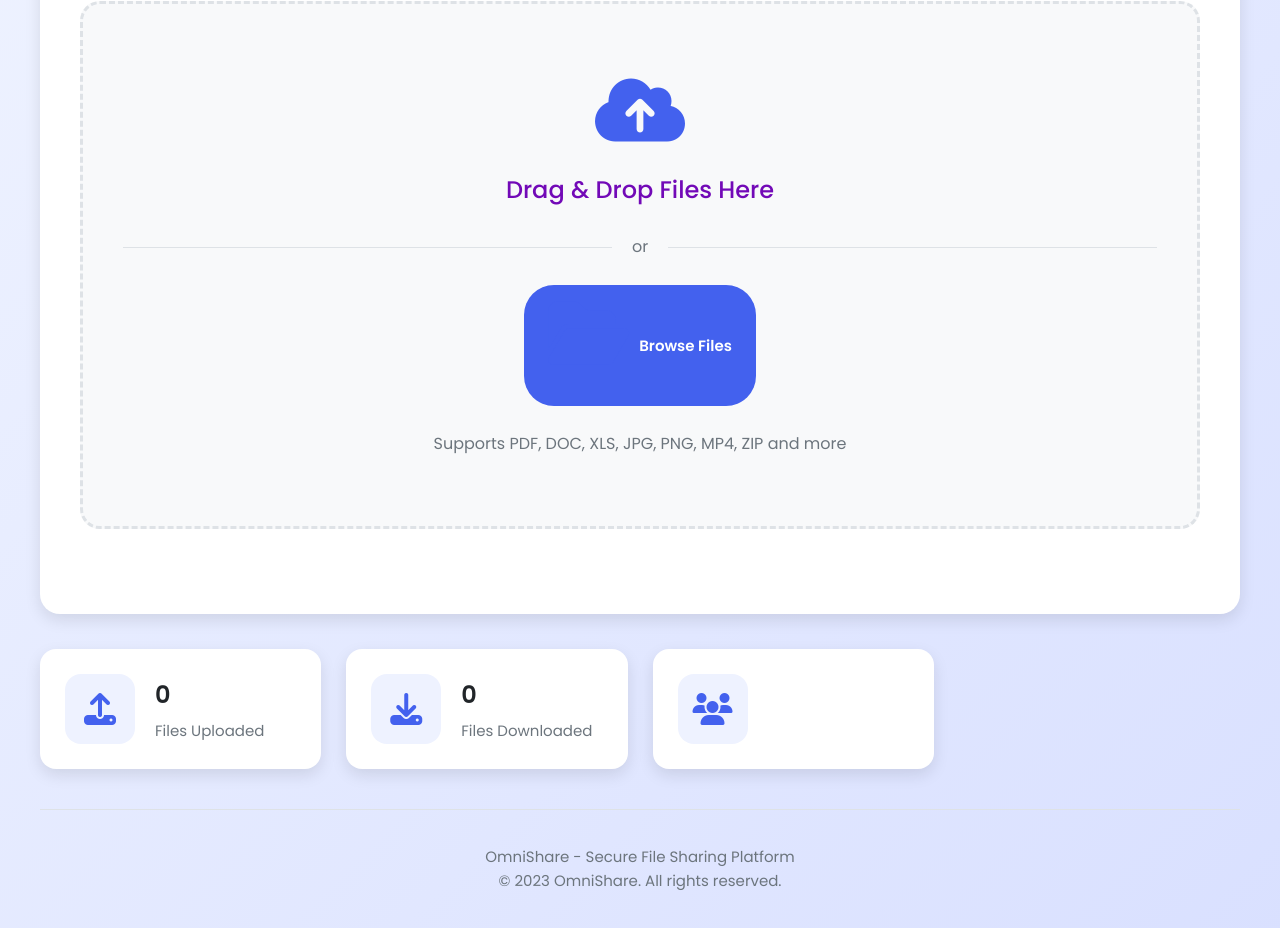
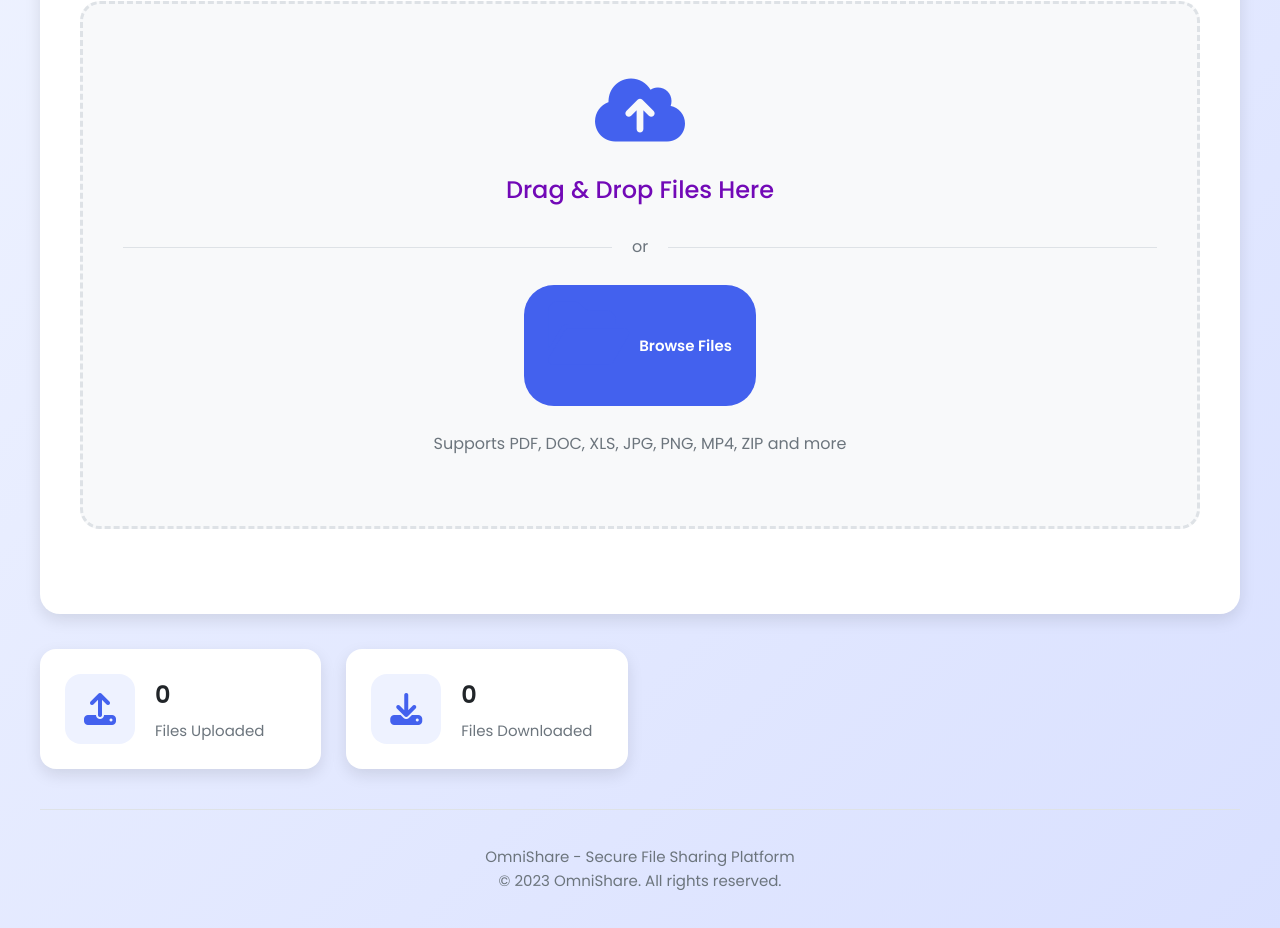
Before and after one commit to ren1er/omnishare, a plain HTML site: page index.html in a window 1280 px wide. Shown: the part 362-1290 px from the top of the page. Drawn offline with Linux system fonts and the light colour scheme.

Commit message:
Update index.html

```diff
--- a/index.html
+++ b/index.html
@@ -836,11 +836,6 @@
                         <div class="stat-info">
                             <h3 id="downloadCount">0</h3>
                             <p>Files Downloaded</p>
-                        </div>
-                    </div>
-                    <div class="stat-card">
-                        <div class="stat-icon">
-                            <i class="fas fa-users"></i>
                         </div>
                     </div>
                 </div>
```
